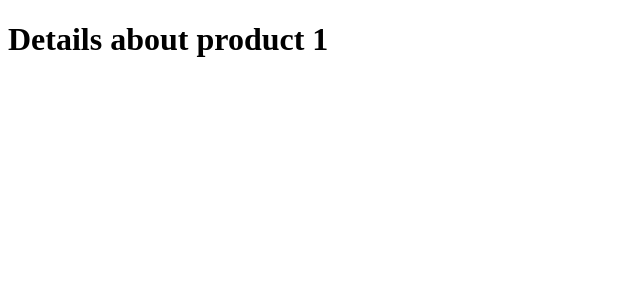
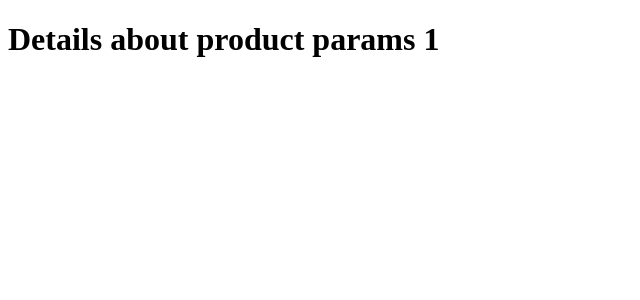
Before and after one commit to wasupon0/routing-demo, a Next.js app: page /products/1 in a window 1280 px wide. Shown: the top 300 px of the page, without its empty margins (0-640 px from the left). Built offline with nearby package versions, Linux system fonts and the light colour scheme.

Commit message:
Add: catch all segments

```diff
--- a/src/app/products/[productId]/page.tsx
+++ b/src/app/products/[productId]/page.tsx
@@ -5,5 +5,5 @@ export default function ProductDetails({
 }: {
   params: { productId: string };
 }) {
-  return <h1>Details about product {params.productId}</h1>;
+  return <h1>Details about product params {params.productId}</h1>;
 }
```
